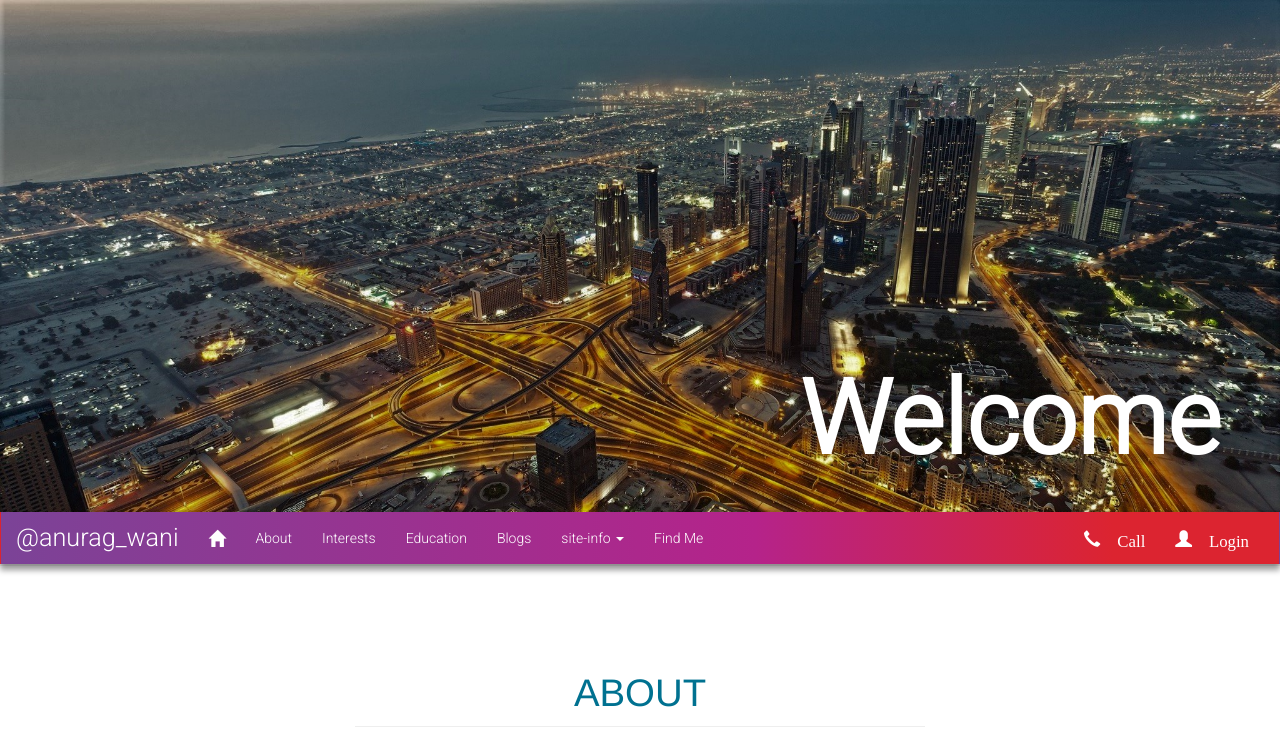
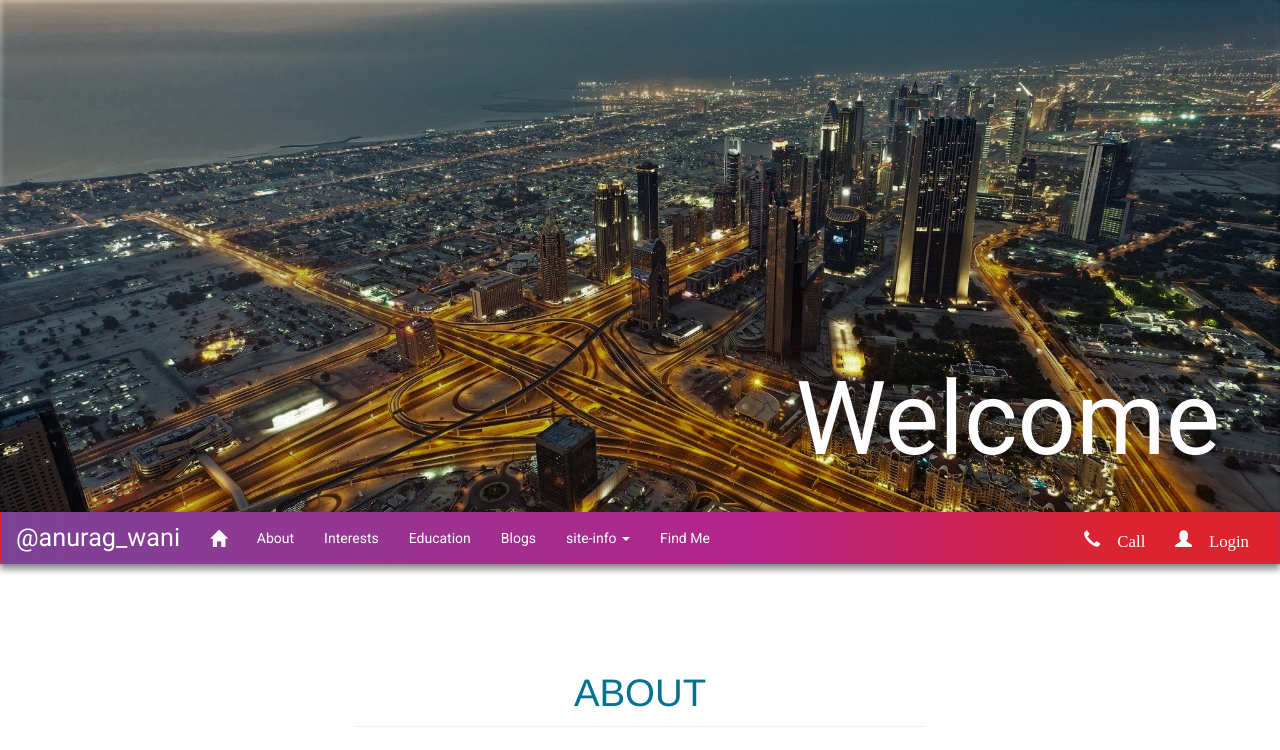
Before and after one commit to alias-3/django_homepage-blog, a Django app: page / in a window 1280 px wide. Shown: the top 750 px of the page. Run offline with Django 3.2, Linux system fonts and the light colour scheme; some libraries are stand-ins or nearby versions.

Commit message:
minor tweaks

```diff
--- a/blog/static/css/styles.css
+++ b/blog/static/css/styles.css
@@ -18,7 +18,7 @@
 
 #heading{
 	color: white;
-	font-weight: bold;
+	font-weight: normal;
 	margin-top: 27vw;
 	float:right;
 	text-align: center;
@@ -44,7 +44,6 @@
 #brand{
 	font-family: 'Roboto', sans-serif;
 	font-size: 1.8em;
-	font-weight: normal;
 	color: white;
 }
 
--- a/blog/templates/blog/base.html
+++ b/blog/templates/blog/base.html
@@ -8,7 +8,7 @@
     <meta name="viewport" content="width=device-width, initial-scale=1">
     <title>Anurag Wani</title>
     <link href="{%static 'css/bootstrap.min.css'%}" rel="stylesheet">
-    <link href="https://fonts.googleapis.com/css?family=Roboto" rel="stylesheet">
+    <link href="https://fonts.googleapis.com/css?family=Roboto+Condensed:300,400|Roboto:300,400" rel="stylesheet">
     <link href="https://fonts.googleapis.com/css?family=Courgette" rel="stylesheet">
     <link href="https://fonts.googleapis.com/css?family=Ubuntu+Mono" rel="stylesheet">
     <script src="{%static 'js/jquery-3.2.1.min.js'%}"></script>
--- a/blog/templates/blog/home.html
+++ b/blog/templates/blog/home.html
@@ -12,7 +12,7 @@
     <link href="{%static 'css/bootstrap.min.css'%}" rel="stylesheet">
     <link href="https://fonts.googleapis.com/css?family=Courgette" rel="stylesheet">
     <link href="https://fonts.googleapis.com/css?family=Ubuntu+Mono" rel="stylesheet">
-    <link href="https://fonts.googleapis.com/css?family=Roboto:100,300" rel="stylesheet">
+    <link href="https://fonts.googleapis.com/css?family=Roboto+Condensed:300,400|Roboto:300,400" rel="stylesheet">
     <link rel="shortcut icon" href="{%static 'img/favicon.ico'%}" type="image/x-icon" />
     <link rel="stylesheet" type="text/css" href="{%static 'css/styles.css'%}">
     <script src="{%static 'js/jquery-3.2.1.min.js'%}"></script>
```
